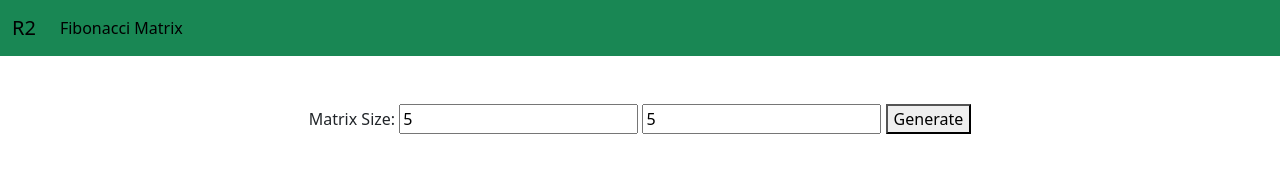
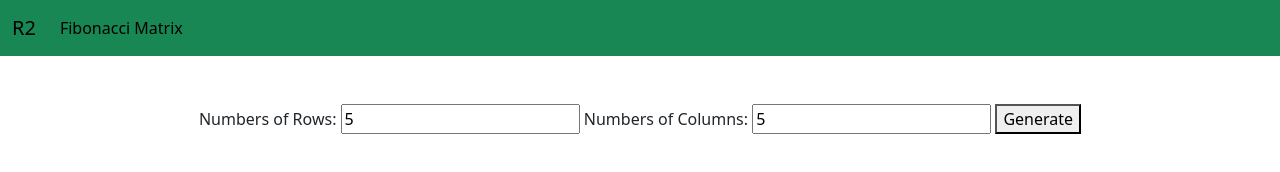
Before and after one commit to padagoal/matrix-fibonacci, a plain HTML site: page frontend/index.html in a window 1280 px wide. Drawn offline with nearby package versions, Linux system fonts and the light colour scheme.

Commit message:
cleaning readme

```diff
--- a/frontend/index.html
+++ b/frontend/index.html
@@ -58,8 +58,9 @@
         <br>
         <center>
     <form>
-        <label for="rowSize">Matrix Size:</label>
+        <label for="rowSize">Numbers of Rows:</label>
         <input type="number" id="rowSize" name="rowSize" value="5" min="1">
+        <label for="colSize">Numbers of Columns:</label>
         <input type="number" id="colSize" name="colSize" value="5" min="1">
         <button class="button" type="submit">Generate</button>
     </form>
```
Also changed, not shown: 1 other file.
